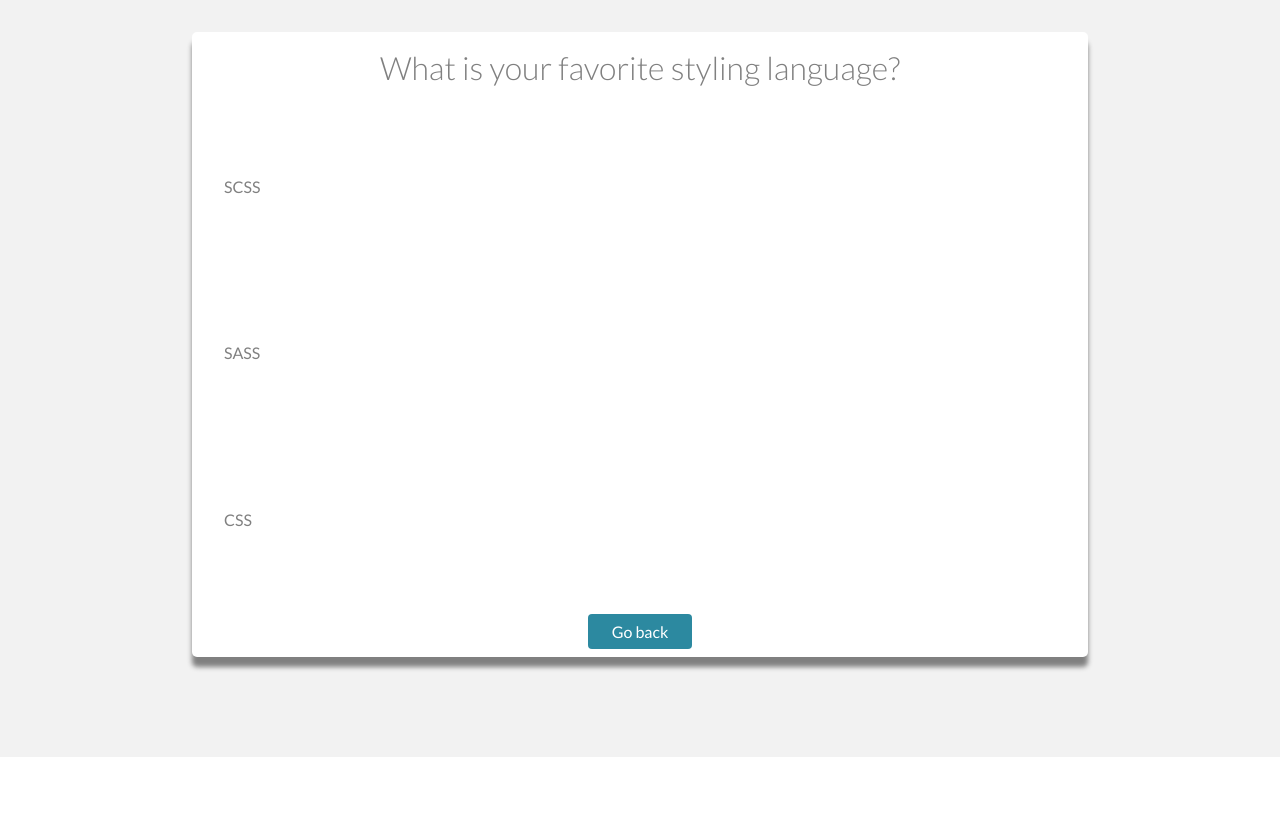
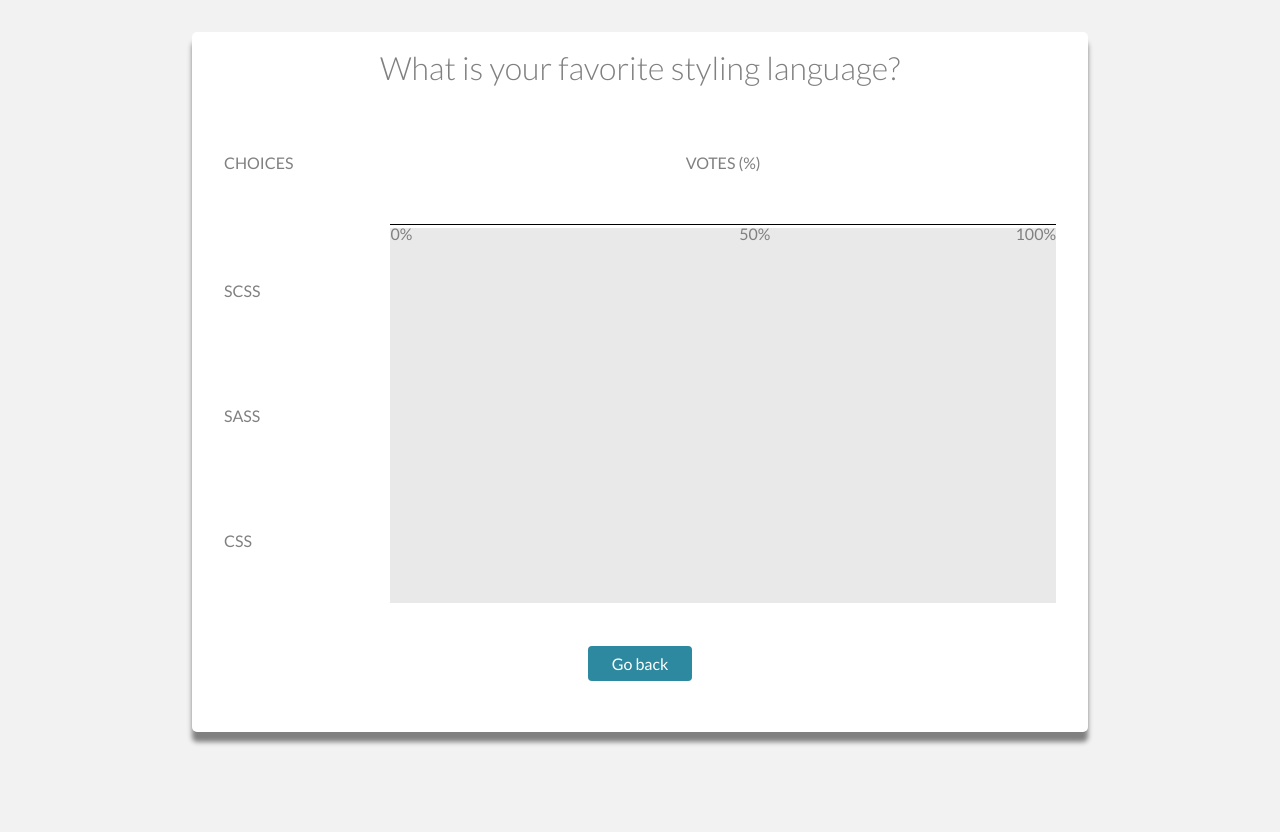
Before and after one commit to ajmejia/LearningDjango, a Django app: page /polls/results/9 in a window 1280 px wide. Shown: the part 51-883 px from the top of the page. Before the commit the page ends 808 px from the top, so only its background shows below. Run offline with Django 3.2, Linux system fonts and the light colour scheme; data comes from the database, SQL or seed files in the repository; style sheets or scripts are compiled from the project's sources; parts of the project's set-up code (start-up, migrations or seed data) failed here and were passed over; some libraries are stand-ins or nearby versions.

Commit message:
added animated histogram into results page

```diff
--- a/polls/static/polls/css/results_style.css
+++ b/polls/static/polls/css/results_style.css
@@ -2,7 +2,7 @@
 $highlight: #008066;
 */
 #page-body {
-  min-height: 500px;
+  min-height: 700px;
   width: 70%;
   margin: 0 auto;
   margin-bottom: 100px;
@@ -14,19 +14,44 @@ $highlight: #008066;
     width: 100%;
     max-width: 100%;
     min-height: 500px;
-    margin: 0 auto; }
+    margin: 0 0 2rem 0; }
     #page-body table tr {
       text-align: left; }
+      #page-body table tr #choices-head, #page-body table tr #votes-head {
+        padding: 0;
+        text-transform: uppercase;
+        font-weight: 400; }
+      #page-body table tr #votes-head {
+        text-align: center; }
       #page-body table tr td {
         width: 100%; }
-      #page-body table tr td.choice-row {
-        width: 30%; }
-      #page-body table tr td.bin-row {
-        width: 70%; }
-        #page-body table tr td.bin-row .histogram {
+      #page-body table tr .choice-col {
+        width: 20%; }
+      #page-body table tr .bin-col {
+        width: 80%;
+        background-color: #e9e9e9; }
+        #page-body table tr .bin-col .histogram {
           width: 0%;
           height: 20px;
           background: #808080; }
+      #page-body table tr .bin-empty {
+        width: 80%; }
+        #page-body table tr .bin-empty .scale {
+          position: relative;
+          margin: 0;
+          padding: 0;
+          height: 100%;
+          border-bottom: 1.5px solid #000000; }
+          #page-body table tr .bin-empty .scale .start {
+            position: absolute;
+            left: 0; }
+          #page-body table tr .bin-empty .scale .half {
+            position: absolute;
+            left: 50%;
+            margin-left: 1rem; }
+          #page-body table tr .bin-empty .scale .full {
+            position: absolute;
+            right: 0%; }
 
 .go-back {
   width: 2rem;
--- a/polls/static/polls/css/results_style.scss
+++ b/polls/static/polls/css/results_style.scss
@@ -1,7 +1,7 @@
 @import "color_style";
 
 #page-body {
-	min-height: 500px;
+	min-height: 700px;
 	width: 70%;
 	margin: 0 auto;
 	margin-bottom: 100px;
@@ -13,23 +13,55 @@
 		width: 100%;
 		max-width: 100%;
 		min-height: 500px;
-		margin: 0 auto;
+		margin: 0 0 2rem 0;
 		tr {
 			text-align: left;
+			#choices-head,#votes-head {
+				padding: 0;
+	      text-transform: uppercase;
+	      font-weight: 400;
+	    }
+	    #votes-head {
+	      text-align: center;
+	    }
 			td {
 				width: 100%;
 			}
-			td.choice-row {
-				width: 30%;
+			.choice-col {
+				width: 20%;
 			}
-			td.bin-row {
-				width: 70%;
+			.bin-col {
+				width: 80%;
+				background-color: #e9e9e9;
 				.histogram {
 					width: 0%;
 					height: 20px;
 					background: $dark;
 				}
 			}
+			.bin-empty {
+	      width: 80%;
+	      .scale {
+					position: relative;
+	        margin: 0;
+	        padding: 0;
+	        height: 100%;
+	        border-bottom: 1.5px solid #000000;
+	        .start {
+	          position: absolute;
+	          left: 0;
+	        }
+	        .half {
+	          position: absolute;
+	          left: 50%;
+	          margin-left: 1rem;
+	        }
+	        .full {
+	          position: absolute;
+	          right: 0%;
+	        }
+	      }
+	    }
 		}
 	}
 }
--- a/polls/templates/polls/results.html
+++ b/polls/templates/polls/results.html
@@ -18,10 +18,25 @@
 {% block page_body %}
 
 	<table data-total="{{ question.get_total_votes }}">
+		<tr>
+	    <th id="choices-head">Choices</th>
+	    <th id="votes-head">Votes (%)</th>
+		</tr>
+
+	  <tr>
+	    <td class="choice-col"></td>
+	    <td class="bin-empty">
+	      <div class="scale">
+	        <span class="start">0%</span>
+	        <span class="half">50%</span>
+	        <span class="full">100%</span>
+	      </div>
+	    </td>
+	  </tr>
 		{% for choice in question.choice_set.all %}
 			<tr>
-				<td class="choice-row">{{ choice.choice }}</td>
-				<td class="bin-row"><div data-votes="{{ choice.votes }}" id="choice_{{ choice.id }}" class="histogram"></div></td>
+				<td class="choice-col">{{ choice.choice }}</td>
+				<td class="bin-col"><div data-votes="{{ choice.votes }}" id="choice_{{ choice.id }}" class="histogram"></div></td>
 			</tr>
 		{% endfor %}
 	</table>
@@ -39,7 +54,7 @@
 				return "#"+bin.id;
 			});
 		  $bin_ids.each(function(i, id){
-					$(id).css("width", ($(id).data("votes")/$total_votes*100)+"%");
+					$(id).animate({"width":($(id).data("votes")/$total_votes*100)+"%"}, 1000);
 				});
 		});
 	</script>
```
